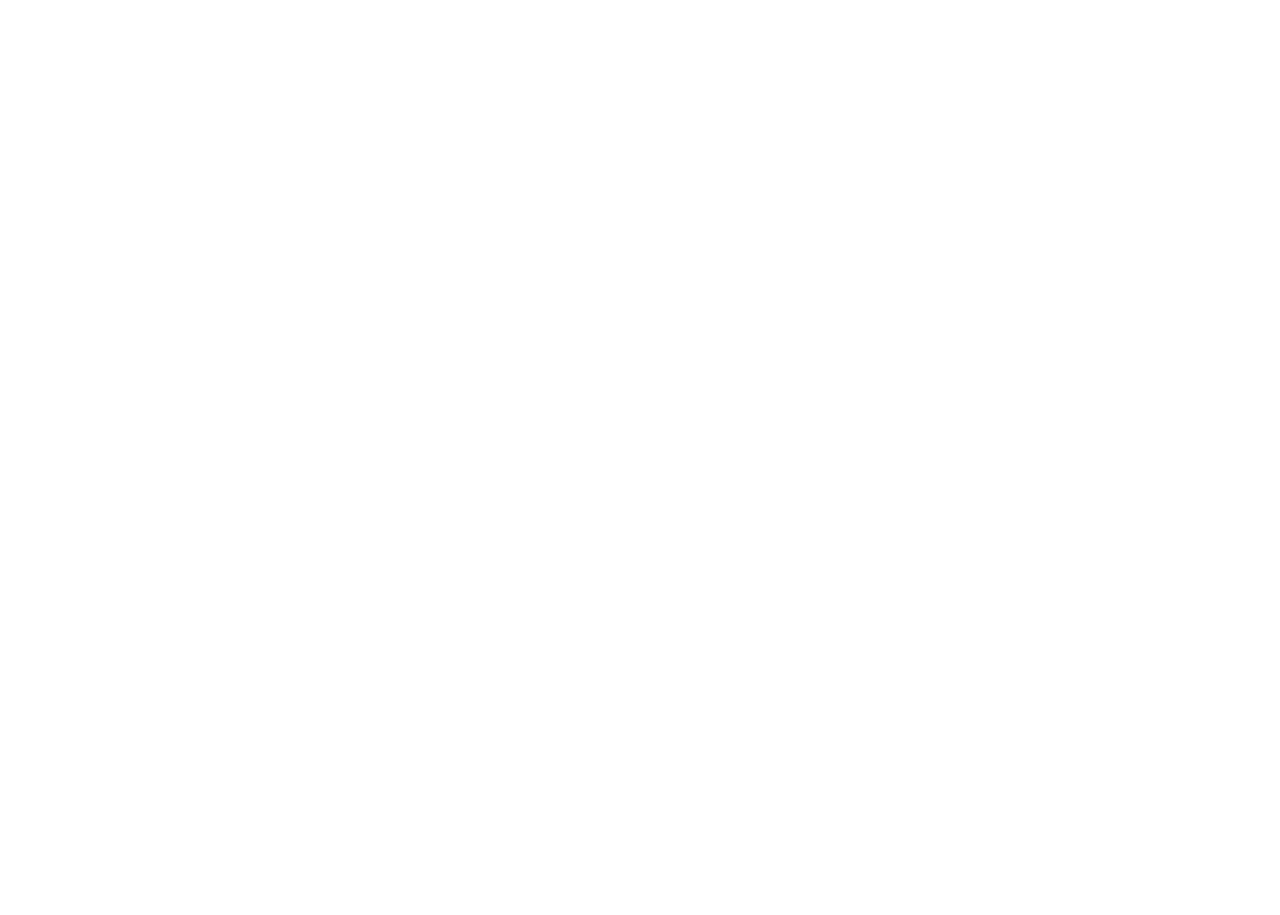
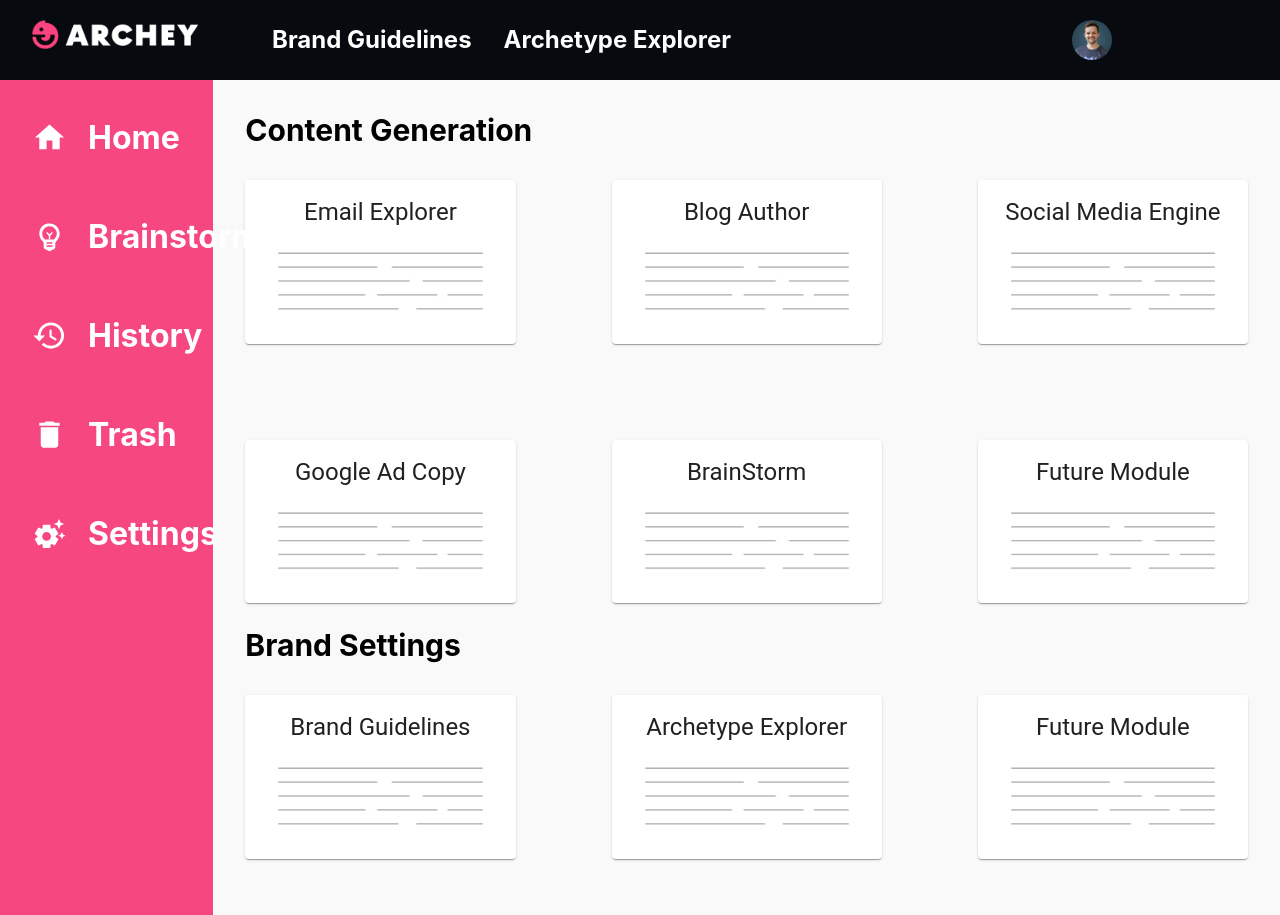
Before and after one commit to richswift426/archytype, a React (Create React App) app: page /dashboard/home in a window 1280 px wide. Before the commit this address had no page. Before the commit the page ends 800 px from the top, so only its background shows below. Built offline with nearby package versions, Linux system fonts and the light colour scheme.

Commit message:
Add internal common section

```diff
--- a/src/App.js
+++ b/src/App.js
@@ -7,7 +7,7 @@
 import Customization from 'pages/customization';
 import ContentPreview from 'pages/preview';
 import Analytics from 'pages/analytics';
-
+import MainHome from 'pages/main-home';
 import './App.css';
 
 function App() {
@@ -17,11 +17,11 @@
         <Routes>
           <Route path="/" element={<Home />} />
           <Route path="dashboard" element={<Dashboard />}>
-            <Route path="selection" element={<ArchytypeSelection />} />
-            <Route path="engine" element={<ContentGeneration />} />
-            <Route path="custom" element={<Customization />} />
-            <Route path="preview" element={<ContentPreview />} />
-            <Route path="analytics" element={<Analytics />} />
+            <Route path="home" element={<MainHome />} />
+            <Route path="brainstorm" element={<ArchytypeSelection />} />
+            <Route path="history" element={<ContentGeneration />} />
+            <Route path="trash" element={<Customization />} />
+            <Route path="settings" element={<ContentPreview />} />
           </Route>
         </Routes>
       </Box>
--- a/src/layout/Header/index.jsx
+++ b/src/layout/Header/index.jsx
@@ -1,6 +1,7 @@
 import { Link } from 'react-router-dom';
 import { Avatar, Box, Grid } from '@mui/material';
 import Logo from 'assets/images/logo.png';
+import AvatarImage from 'assets/images/avatar.png';
 
 const NormalHeader = () => {
   return (
@@ -60,7 +61,7 @@
           </Link>
         </Grid>
         <Grid item md={2} sx={{ display: 'flex', alignItems: 'center' }}>
-          <Avatar>H</Avatar>
+          <Avatar src={AvatarImage} alt="avatar image" />
         </Grid>
       </Grid>
     </Box>
--- a/src/layout/Sidebar/index.jsx
+++ b/src/layout/Sidebar/index.jsx
@@ -1,43 +1,112 @@
+import { useState } from 'react';
 import { Link } from 'react-router-dom';
-import { Box, List, ListItemButton, ListItemIcon } from '@mui/material';
+import {
+  Box,
+  List,
+  ListItemButton,
+  ListItemIcon,
+  Drawer as MuiDrawer,
+  IconButton,
+  ListItemText,
+} from '@mui/material';
+import { styled, useTheme } from '@mui/material/styles';
 
 import {
   Home,
-  Analytics,
   SettingsSuggest,
   EmojiObjectsOutlined,
   History,
   Delete,
+  ChevronLeft,
+  ChevronRight,
 } from '@mui/icons-material';
+
+const drawerWidth = 240;
+
+const openedMixin = (theme) => ({
+  width: drawerWidth,
+  transition: theme.transitions.create('width', {
+    easing: theme.transitions.easing.sharp,
+    duration: theme.transitions.duration.enteringScreen,
+  }),
+  overflowX: 'hidden',
+});
+
+const closedMixin = (theme) => ({
+  transition: theme.transitions.create('width', {
+    easing: theme.transitions.easing.sharp,
+    duration: theme.transitions.duration.leavingScreen,
+  }),
+  overflowX: 'hidden',
+  width: `calc(${theme.spacing(7)} + 1px)`,
+  [theme.breakpoints.up('sm')]: {
+    width: `calc(${theme.spacing(8)} + 1px)`,
+  },
+});
+
+const DrawerHeader = styled('div')(({ theme }) => ({
+  display: 'flex',
+  alignItems: 'center',
+  justifyContent: 'flex-end',
+  padding: theme.spacing(0, 1),
+  // necessary for content to be below app bar
+  ...theme.mixins.toolbar,
+}));
+
+const Drawer = styled(MuiDrawer, {
+  shouldForwardProp: (prop) => prop !== 'open',
+})(({ theme, open }) => ({
+  width: drawerWidth,
+  flexShrink: 0,
+  backgroundColor: '#f74780',
+  whiteSpace: 'nowrap',
+  boxSizing: 'border-box',
+  ...(open && {
+    ...openedMixin(theme),
+    '& .MuiDrawer-paper': openedMixin(theme),
+  }),
+  ...(!open && {
+    ...closedMixin(theme),
+    '& .MuiDrawer-paper': closedMixin(theme),
+  }),
+}));
+
 const routes = [
   {
-    to: '/home',
+    to: '/dashboard/home',
     content: 'Home',
     icon: <Home fontSize="large" sx={{ color: 'white' }} />,
   },
   {
-    to: '/brainstorm',
+    to: '/dashboard/brainstorm',
     content: 'Brainstorm',
     icon: <EmojiObjectsOutlined fontSize="large" sx={{ color: 'white' }} />,
   },
   {
-    to: '/history',
+    to: '/dashboard/history',
     content: 'History',
     icon: <History fontSize="large" sx={{ color: 'white' }} />,
   },
   {
-    to: '/trash',
+    to: '/dashboard/trash',
     content: 'Trash',
     icon: <Delete fontSize="large" sx={{ color: 'white' }} />,
   },
   {
-    to: '/settings',
+    to: '/dashboard/settings',
     content: 'Settings',
     icon: <SettingsSuggest fontSize="large" sx={{ color: 'white' }} />,
   },
 ];
 
 export default function Sidebar() {
+  const theme = useTheme();
+  const [open, setOpen] = useState(true);
+
+  const handleDrawer = () => {
+    setOpen(!open);
+  };
+
   return (
     <Box
       className="sidebar h-full"
@@ -45,6 +114,12 @@
         backgroundColor: '#f74780',
       }}
     >
+      {/* <Drawer variant="permanent" open={open}>
+        <DrawerHeader>
+          <IconButton onClick={handleDrawer}>
+            {theme.direction === 'rtl' ? <ChevronRight /> : <ChevronLeft />}
+          </IconButton>
+        </DrawerHeader> */}
       <List component="nav" aria-labelledby="nested-list-subheader">
         {routes.map(({ to, content, icon }, key) => (
           <div className="link-item" key={key}>
@@ -59,12 +134,17 @@
                 }}
               >
                 <ListItemIcon>{icon}</ListItemIcon>
+                {/* <ListItemText
+                  primary={content}
+                  sx={{ opacity: open ? 1 : 0 }}
+                /> */}
                 {content}
               </ListItemButton>
             </Link>
           </div>
         ))}
       </List>
+      {/* </Drawer> */}
     </Box>
   );
 }
--- a/src/pages/dashboard/index.jsx
+++ b/src/pages/dashboard/index.jsx
@@ -12,7 +12,7 @@
           <Sidebar />
         </Grid>
 
-        <Grid item md={10}>
+        <Grid item md={10} sx={{ p: 4, backgroundColor: '#f9f9f9' }}>
           <Outlet />
         </Grid>
       </Grid>
--- /dev/null
+++ b/src/pages/main-home/index.jsx
@@ -0,0 +1,63 @@
+import { Box, Grid, Card, CardHeader, CardContent } from '@mui/material';
+
+import Line from 'assets/images/line.png';
+
+const contentGeneration = [
+  'Email Explorer',
+  'Blog Author',
+  'Social Media Engine',
+  'Google Ad Copy',
+  'BrainStorm',
+  'Future Module',
+];
+
+const brandSettings = [
+  'Brand Guidelines',
+  'Archetype Explorer',
+  'Future Module',
+];
+
+export default function MainHome() {
+  return (
+    <Box sx={{ flexGrow: 1, height: '100%' }}>
+      <p className="font-bold text-3xl mb-8">Content Generation</p>
+      <Grid container spacing={12}>
+        {contentGeneration.map((item) => (
+          <Grid item md={4} key={item}>
+            <Card sx={{}}>
+              <CardHeader
+                title={item}
+                sx={{ textAlign: 'center' }}
+              ></CardHeader>
+              <CardContent sx={{ px: 4, pb: 4, pt: 0 }}>
+                <img src={Line} alt="Line group" className="w-full" />
+              </CardContent>
+            </Card>
+          </Grid>
+        ))}
+      </Grid>
+      <Box sx={{ my: '24px' }}>
+        <p className="font-bold text-3xl mb-8">Brand Settings</p>
+        <Grid container sx={{ height: '50%' }} spacing={12}>
+          {brandSettings.map((item) => (
+            <Grid item md={4} key={item}>
+              <Card sx={{}}>
+                <CardHeader
+                  title={item}
+                  sx={{ textAlign: 'center' }}
+                ></CardHeader>
+                <CardContent sx={{ px: 4, pb: 4, pt: 0 }}>
+                  <img
+                    src={Line}
+                    alt="Line group"
+                    className="object-contain w-full"
+                  />
+                </CardContent>
+              </Card>
+            </Grid>
+          ))}
+        </Grid>
+      </Box>
+    </Box>
+  );
+}
```
Also changed, not shown: src/assets/images/avatar.png (added), src/assets/images/line.png (added).
